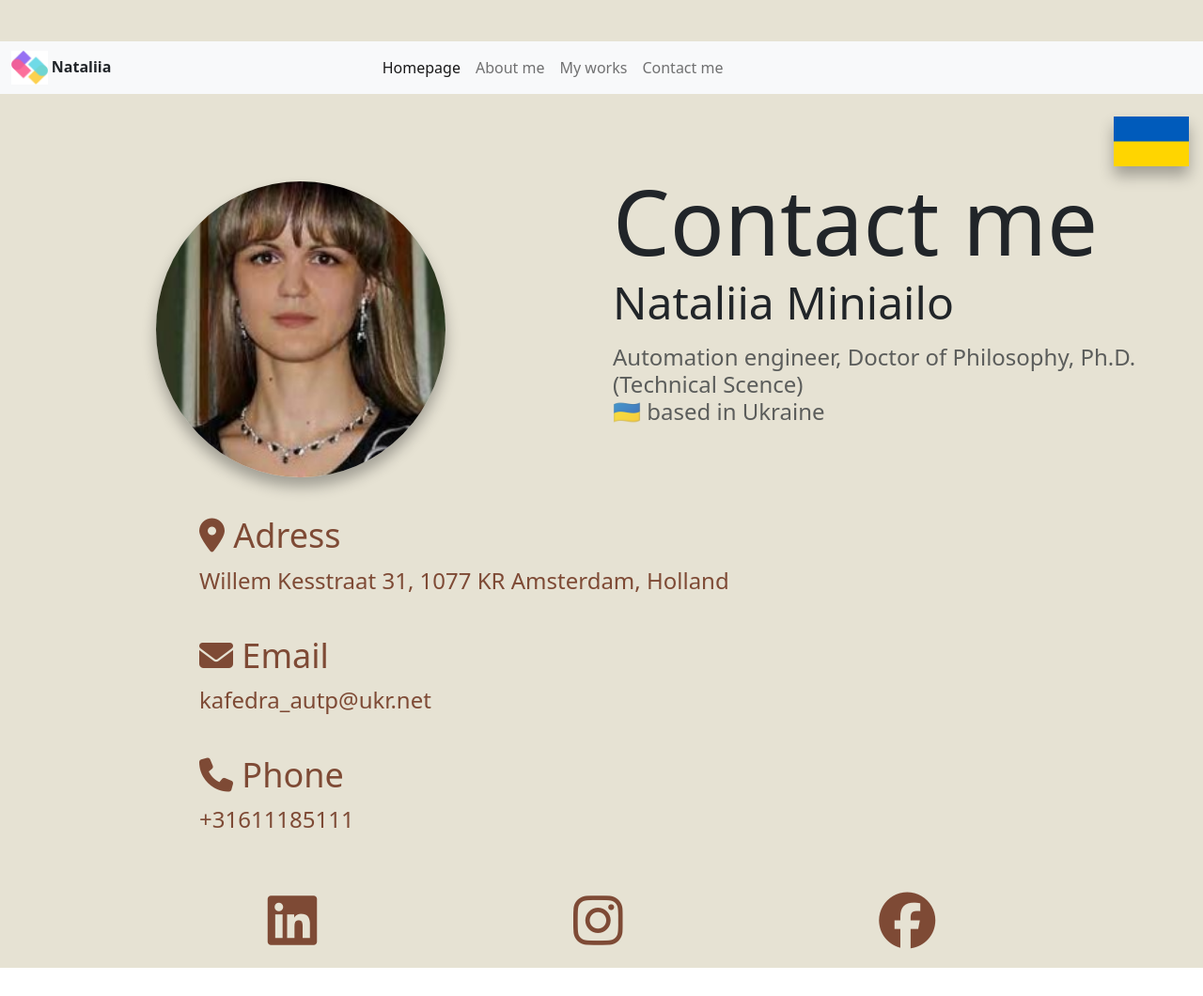
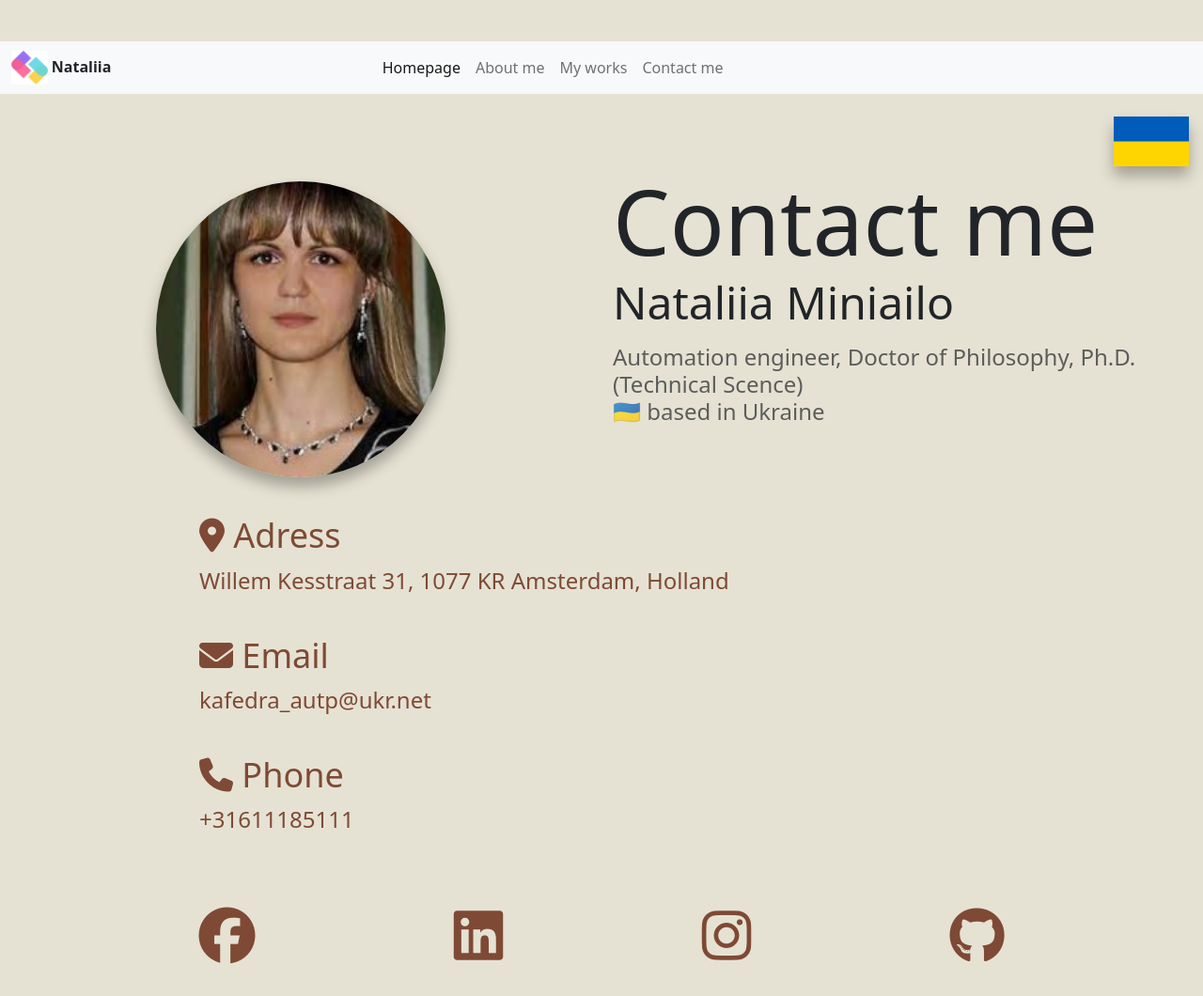
Before and after one commit to Nata16082022/Portfolio_new, a plain HTML site: page contact.html in a window 1280 px wide. Shown: the whole page at 94% size. Before the commit the page ends 1030 px from the top, so only its background shows below. Drawn offline with nearby package versions, Linux system fonts and the light colour scheme.

Commit message:
Added footer

```diff
--- a/contact.html
+++ b/contact.html
@@ -152,13 +152,45 @@
         </p>
         <h4><i class="fa-solid fa-phone"></i> Phone</h4>
         <p class="contact-text mt-2">+31611185111</p>
+      </div>
+      <footer>
+        <div class="icon-block">
+          <a
+            href="https://www.facebook.com/"
+            class="icon"
+            target="_blank"
+            title=""
+          >
+            <i class="fa-brands fa-facebook"></i>
+          </a>
 
-        <div class="icon">
-          <i class="fa-brands fa-linkedin"></i>
-          <i class="fa-brands fa-instagram"></i>
-          <i class="fa-brands fa-facebook"></i>
+          <a
+            href="https://www.linkedin.com/"
+            class="icon"
+            target="_blank"
+            title=""
+          >
+            <i class="fa-brands fa-linkedin"></i>
+          </a>
+
+          <a
+            href="https://www.instagram.com/"
+            class="icon"
+            target="_blank"
+            title=""
+          >
+            <i class="fa-brands fa-instagram"></i>
+          </a>
+          <a
+            href="https://github.com/Nata16082022/Portfolio_new"
+            class="icon"
+            target="_blank"
+            title=""
+          >
+            <i class="fa-brands fa-github"></i>
+          </a>
         </div>
-      </div>
+      </footer>
     </div>
   </body>
 </html>
--- a/src/styles.css
+++ b/src/styles.css
@@ -121,7 +121,8 @@ img {
   text-decoration: none;
   transition: all 100ms ease-in-out;
 }
-.contact-email:hover {
+.contact-email:hover,
+.email:hover {
   font-weight: bold;
   color: var(--primary-color);
   text-decoration: underline;
@@ -131,12 +132,20 @@ img {
   margin-top: 30px;
 }
 
-.icon {
+.icon-block {
   display: flex;
-  color: #7e4a35;
-  font-size: 60px;
   justify-content: space-evenly;
   margin-top: 60px;
+}
+
+.icon {
+  color: var(--primary-color);
+  font-size: 60px;
+  transition: all 300ms ease-in-out;
+}
+.icon:hover {
+  color: var(--primary-color);
+  transform: scale(1.5);
 }
 
 #contact {
```
Also changed, not shown: about.html (+38 -4 lines), index.html (+42 -15 lines), work.html (+37 -3 lines).
